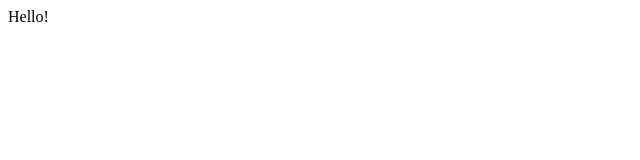
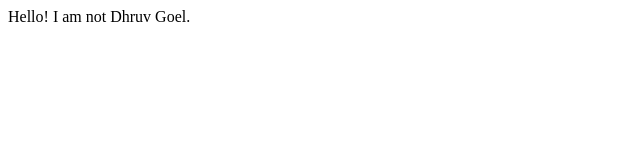
Before and after one commit to dhruv01032005/demorepo, a plain HTML site: page index.html in a window 1280 px wide. Shown: the whole page, without its empty margins (0-640 px from the left). Drawn offline with Linux system fonts and the light colour scheme.

Commit message:
Added a sentence

```diff
--- a/index.html
+++ b/index.html
@@ -7,5 +7,6 @@
 </head>
 <body>
     Hello!
+    I am not Dhruv Goel.
 </body>
 </html>
```
